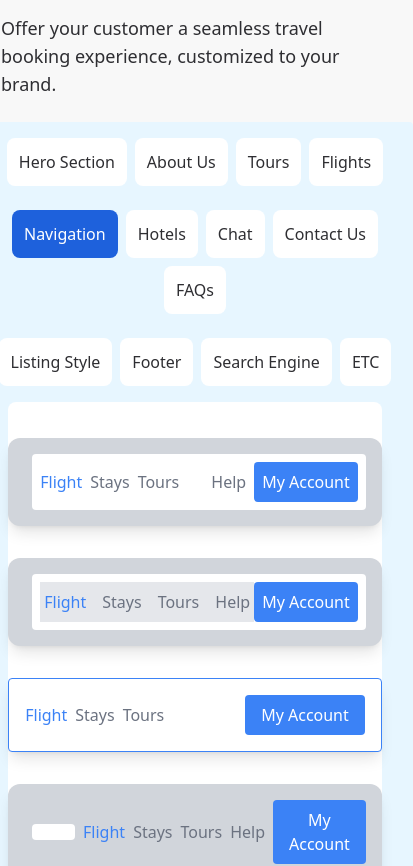
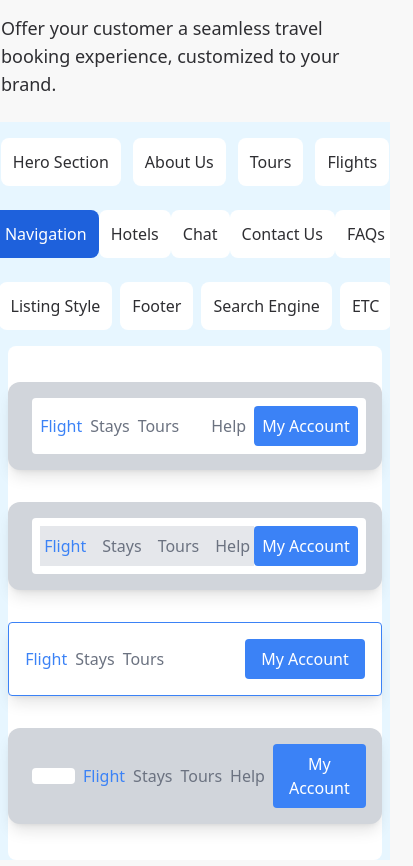
Before and after one commit to gizework21/Techcore-Africa, a React (Vite) app: page / in a window 390 px wide. Shown: the part 3400-4266 px from the top of the page, 413 px wide, since content can reach past the window. Built offline with nearby package versions, Linux system fonts and the light colour scheme.

Commit message:
correct some stying issue

```diff
--- a/src/App.jsx
+++ b/src/App.jsx
@@ -6,6 +6,7 @@ import EarnMoneySection from "./pages/EasyMoney";
 
 function App() {
   return (
+      <div className="overflow-x-hidden">
     <div className="flex flex-col items-center w-screen">
       <HeroSection />
       <div className="container flex flex-col items-center justify-center">
@@ -14,6 +15,7 @@ function App() {
         <EarnMoneySection />
       </div>
     </div>
+    </div>
   );
 }
 
--- a/src/components/FlightInfo.jsx
+++ b/src/components/FlightInfo.jsx
@@ -14,7 +14,7 @@ const FlightInfo = () => {
             AMADEUS
           </p>
         </div>
-        <button className="bg-green-500 text-black text-md font-semibold p-1 rounded-lg float-end">
+        <button className="bg-green-500 text-black text-md font-semibold p-1 rounded-lg float-end w-[30px] truncate">
           Earn Commission
         </button>
       </div>
--- a/src/index.css
+++ b/src/index.css
@@ -33,4 +33,5 @@
 
 body {
   background-color: #f8f8f8;
+
 }
--- a/src/pages/EarnMoney.jsx
+++ b/src/pages/EarnMoney.jsx
@@ -28,7 +28,7 @@ const Home = () => {
   }, []);
 
   return (
-    <div className="flex flex-col lg:flex-row justify-between px-2 md:my-6">
+    <div className="flex flex-col lg:flex-row justify-between px-2 md:my-6 max-sm:w-[420px]">
       <div className=" flex flex-col align-middle justify-center max-w-sm">
         <h1 className="font-bold text-2xl antialiased">Earn more money</h1>
         <p className=" text-gray-400 w-full">
--- a/src/pages/EasyMoney.jsx
+++ b/src/pages/EasyMoney.jsx
@@ -11,7 +11,7 @@ function EasyMoney() {
       </p>
       <Travel />
       <SalesChart />
-      <div className="hidden md:block">
+      <div className="  ">
         <EarnMoney />
       </div>
       <Footer />
--- a/src/pages/Footer.jsx
+++ b/src/pages/Footer.jsx
@@ -1,6 +1,6 @@
 const ContactSection = () => {
   return (
-    <div className=" bg-lightBlue rounded-lg flex flex-col md:flex-row gap-4 justify-between items-center shadow-lg p-2 md:p-[50px] md:my-12">
+    <div className="max-sm:w-[407px] bg-lightBlue rounded-lg flex flex-col  md:flex-row gap-4 justify-between items-center shadow-lg  p-2 md:p-[50px] md:my-12">
       <div>
         <h2 className="text-2xl font-bold mb-2">Get your website today!</h2>
         <p className="text-gray-500">
--- a/src/pages/Travel.jsx
+++ b/src/pages/Travel.jsx
@@ -88,7 +88,7 @@ const App = () => {
       <div className="md:p-6 bg-[#E7F6FF] rounded flex flex-col items-center">
         <div className="space-y-6 py-4">
           {/* Navigation Buttons */}
-          <div className="flex w-full justify-center flex-wrap items-center gap-2 md:gap-6 ">
+          <div className="flex w-full justify-center flex-wrap items-center gap-3 md:gap-6 ">
             {btns.map((btn) => (
               <Button
                 isActive={btn.isActive}
@@ -97,7 +97,7 @@ const App = () => {
               />
             ))}
           </div>
-          <div className="flex w-full justify-center flex-wrap items-center gap-2 md:gap-6 ">
+          <div className="flex w-full justify-center flex-wrap items-center gap-0 md:gap-6 ">
             {btns2.map((btn) => (
               <Button
                 isActive={btn.isActive}
```
